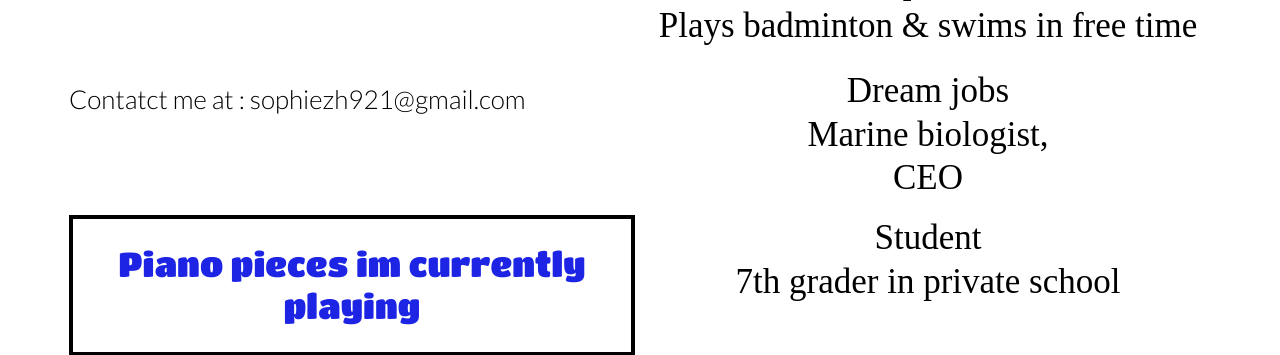
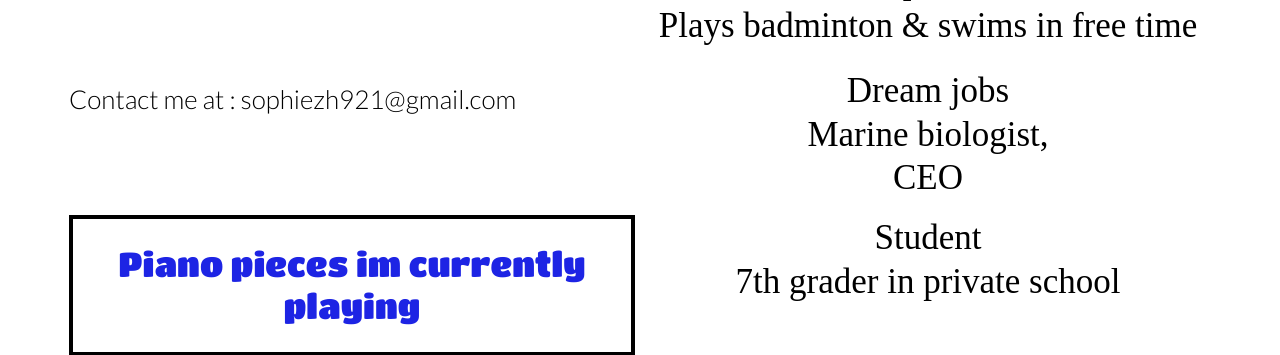
Before and after one commit to wavezhang76/web-app, a Python web app: template templates/index.html in a window 1280 px wide. Shown: the part 516-871 px from the top of the page. Run offline with Jinja, Linux system fonts and the light colour scheme; the template is opened without the code that fills it, so the values that code supplies are empty; some libraries are stand-ins or nearby versions.

Commit message:
Fix a typo

```diff
--- a/templates/index.html
+++ b/templates/index.html
@@ -277,7 +277,7 @@ Sophie Zhang
 <div class=index_image1687669980404><center><img src="{{ full_url ~ 'static/image1687669980404.jpeg' }}" class="img-responsive" title="" alt=""></center></div>
 
 <div class=index_snippet15 id=index_snippet15>
-Contatct me at : sophiezh921@gmail.com
+Contact me at : sophiezh921@gmail.com
 </div>
 
 <div class=index_snippet10 id=index_snippet10>
```
